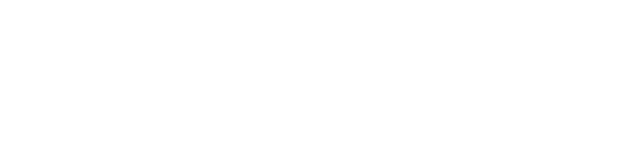
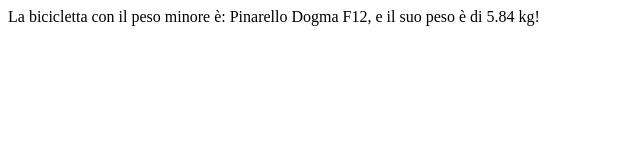
Before and after one commit to paoloferrari97/js-snack-es6, a plain HTML site: page index.html in a window 1280 px wide. Shown: the whole page, without its empty margins (0-640 px from the left). Drawn offline with Linux system fonts and the light colour scheme.

Commit message:
Completo Snack 1

```diff
--- a/assets/js/main.js
+++ b/assets/js/main.js
@@ -34,9 +34,9 @@ let biciclette = [
     },
 ];
 
-var indice;
+let indice;
 
-var pesoMinore = biciclette[0].peso;
+let pesoMinore = biciclette[0].peso;
 for (var i = 0; i < biciclette.length; i++){
     if (biciclette[i].peso < pesoMinore) {
         pesoMinore = biciclette[i].peso;
@@ -44,6 +44,11 @@ for (var i = 0; i < biciclette.length; i++){
     }
 }
 
-var { nome, peso } = biciclette[indice];
+const { nome, peso } = biciclette[indice];
 
 console.log(nome, peso);
+document.getElementById("bici_peso_minore").insertAdjacentHTML("beforeend",
+    `
+    La bicicletta con il peso minore è: ${nome}, e il suo peso è di ${peso} kg!
+    `
+);
--- a/index.html
+++ b/index.html
@@ -8,7 +8,7 @@
 </head>
 <body>
 
-
+    <div id="bici_peso_minore"></div>
 
     <script src="./assets/js/main.js"></script>
 </body>
```
